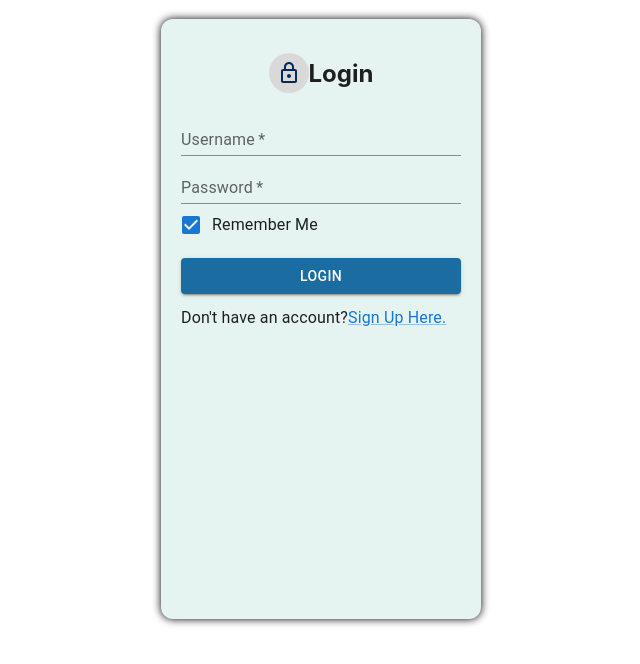
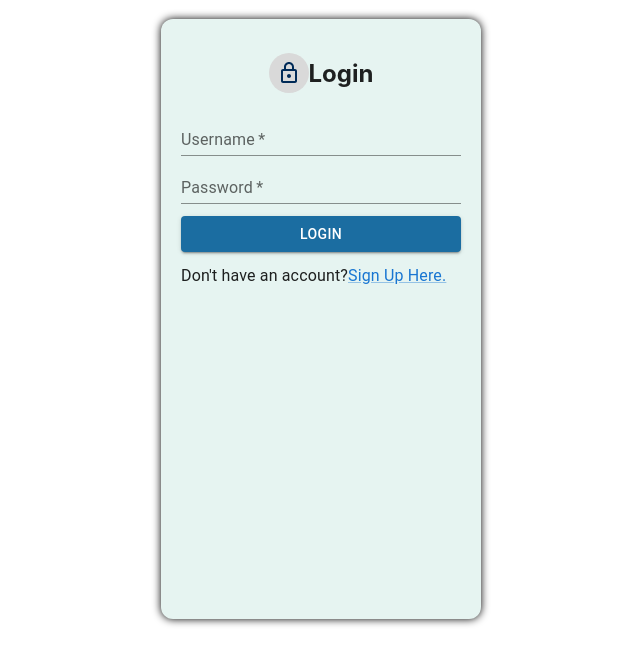
Before and after one commit to assassinki/frontend, a React (Create React App) app: page / in a window 1280 px wide. Shown: the top 664 px of the page, without its empty margins (319-959 px from the left). Built offline with nearby package versions, Linux system fonts and the light colour scheme.

Commit message:
frontend structure

```diff
--- a/src/index.tsx
+++ b/src/index.tsx
@@ -1,19 +1,13 @@
-import React from 'react';
-import ReactDOM from 'react-dom/client';
-import './index.css';
-import App from './App';
-import reportWebVitals from './reportWebVitals';
+import React from "react";
+import ReactDOM from "react-dom/client";
+import "./index.css";
+import App from "./App";
 
 const root = ReactDOM.createRoot(
-  document.getElementById('root') as HTMLElement
+  document.getElementById("root") as HTMLElement
 );
 root.render(
   <React.StrictMode>
     <App />
   </React.StrictMode>
 );
-
-// If you want to start measuring performance in your app, pass a function
-// to log results (for example: reportWebVitals(console.log))
-// or send to an analytics endpoint. Learn more: https://bit.ly/CRA-vitals
-reportWebVitals();
--- a/src/view/signin.tsx
+++ b/src/view/signin.tsx
@@ -1,12 +1,13 @@
-import * as React from "react";
+import React, { useState } from "react";
 import Grid from "@mui/material/Grid";
 import Paper from "@mui/material/Paper";
 import { Avatar, Button, Link, TextField, Typography } from "@mui/material";
 import LockOutlinedIcon from "@mui/icons-material/LockOutlined";
 import FormControlLabel from "@mui/material/FormControlLabel";
 import Checkbox from "@mui/material/Checkbox";
+import axios from "axios";
 
-const signin = () => {
+const Signin = () => {
   const paperStyle = {
     padding: 20,
     height: "70vh",
@@ -24,9 +25,36 @@ const signin = () => {
     width: 70,
     height: 70,
   };
+
+  const [username, setUsername] = useState("");
+  const [password, setPassword] = useState("");
+  const [error, setError] = useState("");
+
+  const handleLogin = async (e: any) => {
+    e.preventDefault();
+
+    if (!username || !password) {
+      setError("Fill the field");
+      return;
+    }
+    setError("");
+
+    try {
+      const res = await axios.post("/", {
+        username,
+        password,
+      });
+      console.log("Login successful", res.data);
+    } catch (err) {
+      console.log("Login error!");
+      setError("Login failed. Please try again");
+    }
+  };
+
   return (
     <Grid>
       <Paper elevation={12} style={paperStyle}>
+        <form onSubmit={handleLogin}>
           <Grid container justifyContent="center" alignItems="center">
             <Avatar style={avatarStyle}>
               <LockOutlinedIcon style={{ color: "#002A57" }} />
@@ -40,6 +68,8 @@ const signin = () => {
             placeholder="Enter Your Username"
             fullWidth
             required
+            value={username}
+            onChange={(e) => setUsername(e.target.value)}
           />
           <TextField
             id="standard-basic"
@@ -49,10 +79,8 @@ const signin = () => {
             type="password"
             fullWidth
             required
-        />
-        <FormControlLabel
-          control={<Checkbox defaultChecked />}
-          label="Remember Me"
+            value={password}
+            onChange={(e) => setPassword(e.target.value)}
           />
 
           <Button
@@ -69,9 +97,10 @@ const signin = () => {
             Don't have an account?
             <Link href="/signup">Sign Up Here.</Link>
           </Typography>
+        </form>
       </Paper>
     </Grid>
   );
 };
 
-export default signin;
+export default Signin;
--- a/src/view/signup.tsx
+++ b/src/view/signup.tsx
@@ -6,7 +6,7 @@ import LockOutlinedIcon from "@mui/icons-material/LockOutlined";
 import { Link as RouterLink } from "react-router-dom";
 import axios from "axios";
 
-const signup = () => {
+const SignUp = () => {
   const paperStyle = {
     padding: 20,
     height: "70vh",
@@ -29,7 +29,7 @@ const signup = () => {
   const [password, setPassword] = useState("");
   const [error, setError] = useState("");
 
-  const handleSignup = async (event: any) => {
+  const handleSignUp = async (event: any) => {
     event.preventDefault();
     if (!username || !password) {
       setError("Enter the username or password correctly!");
@@ -37,21 +37,21 @@ const signup = () => {
     }
     setError("");
     try {
-      const response = await axios.post("locahost:4000/auth/signup", {
+      const response = await axios.post("locahost:4000/auth/SignUp", {
         username,
         password,
       });
       console.log("sign up successful", response.data);
     } catch (err) {
       console.error("Sign up error!", err);
-      setError("Signup failed. Please try again.");
+      setError("SignUp failed. Please try again.");
     }
   };
 
   return (
     <Grid>
       <Paper elevation={12} style={paperStyle}>
-        <form onSubmit={handleSignup}>
+        <form onSubmit={handleSignUp}>
           <Grid container justifyContent="center" alignItems="center">
             <Avatar style={avatarStyle}>
               <LockOutlinedIcon style={{ color: "#002A57" }} />
@@ -93,10 +93,13 @@ const signup = () => {
           >
             Sign up
           </Button>
+          <Typography>
+            <Link href="/">Login Here.</Link>
+          </Typography>
         </form>
       </Paper>
     </Grid>
   );
 };
 
-export default signup;
+export default SignUp;
```
Lines whose indentation alone changed are shown as unchanged.
